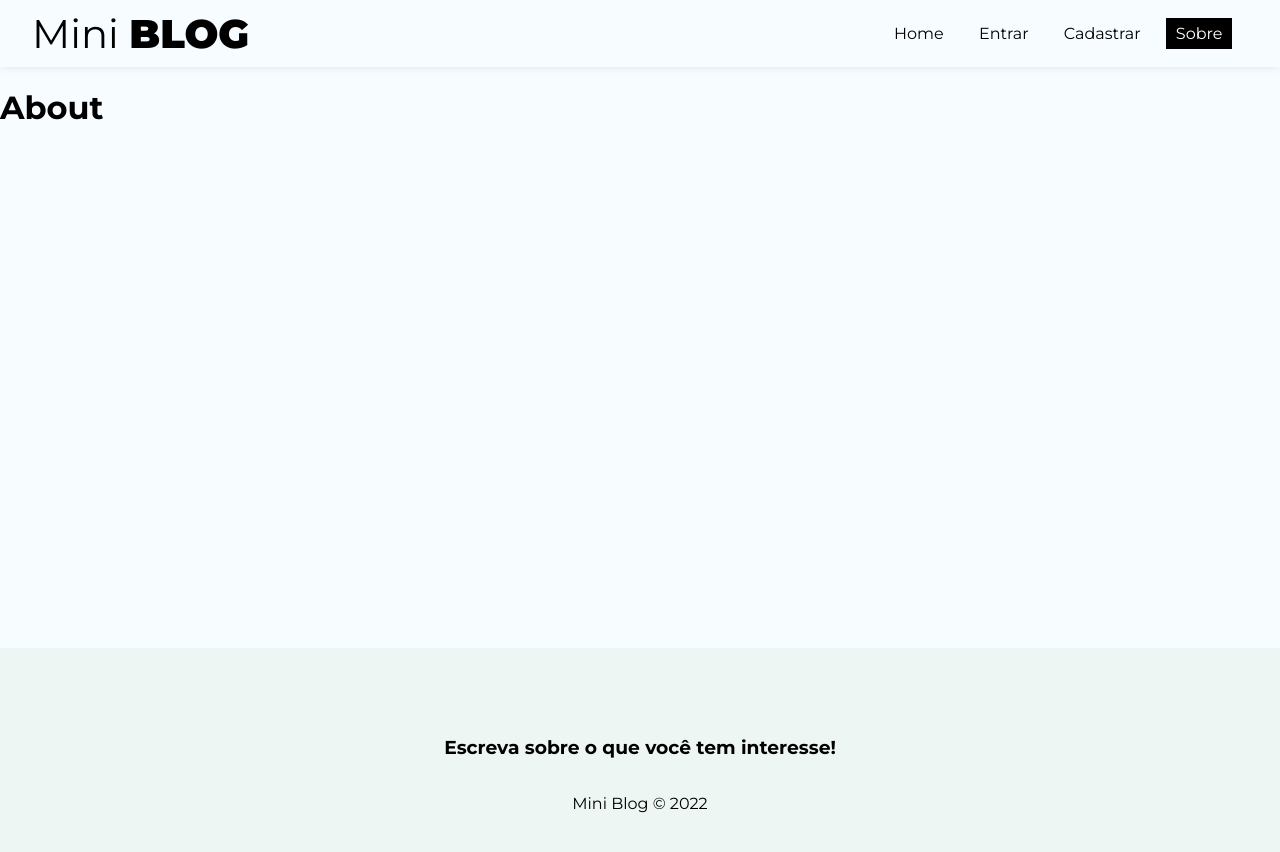
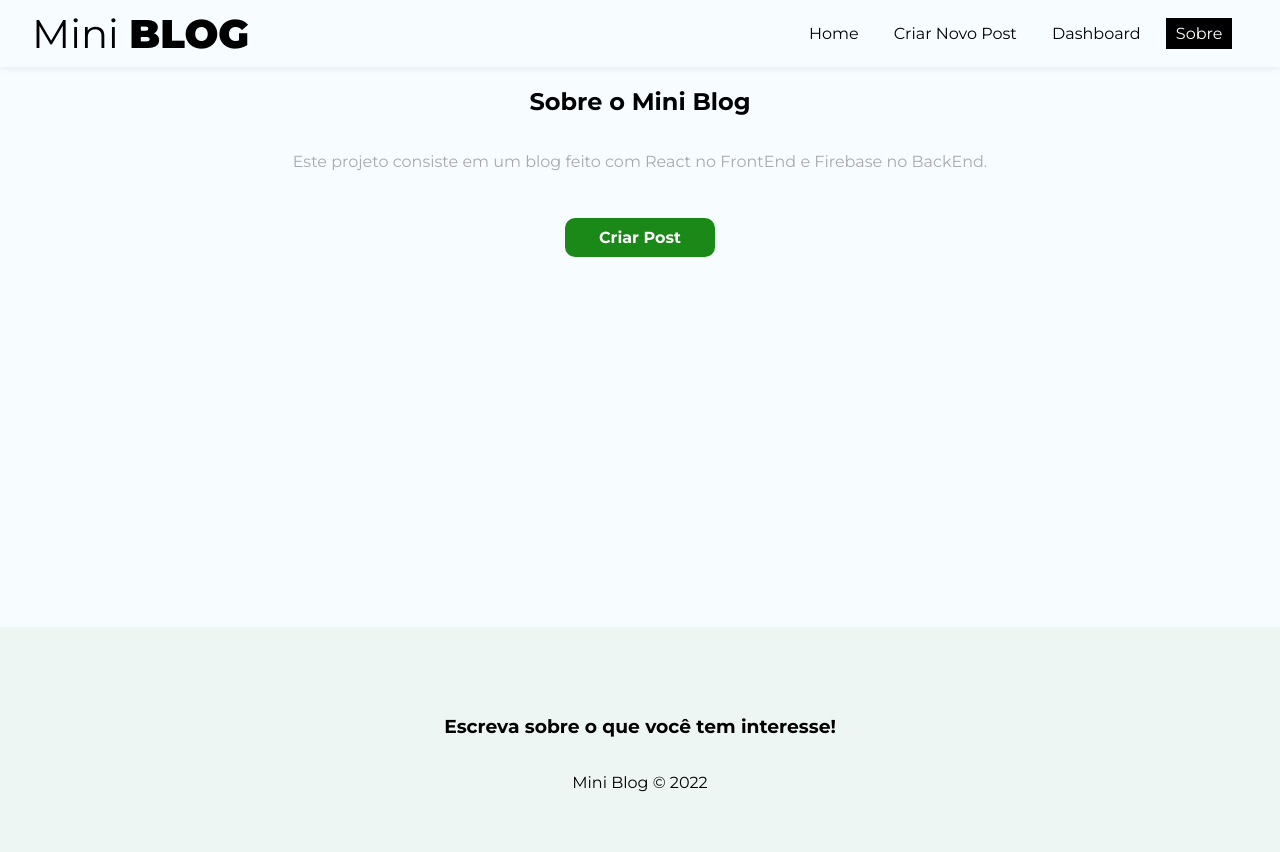
Before and after one commit to soutodev/miniBlog, a React (Vite) app: page /about in a window 1280 px wide. Shown: the top 852 px of the page. Built offline with nearby package versions, Linux system fonts and the light colour scheme; no server answers; sample sign-in values are in the browser's storage.

Commit message:
Bloqueando acesso de usuarios não logados

```diff
--- a/src/App.jsx
+++ b/src/App.jsx
@@ -3,21 +3,24 @@
 import { BrowserRouter, Routes, Route, Navigate } from 'react-router-dom'
 import { onAuthStateChanged } from 'firebase/auth';
 
-//hooks
+// hooks
 import { useState, useEffect } from 'react';
 import { useAuthentication } from './hooks/useAuthentication';
 
-//context
+// context
 import { AuthProvider } from "./context/AuthContext";
 
-
+// components
 import Navbar from './components/Navbar'
 import Footer from './components/Footer'
 
+// pages
 import Home from './pages/Home/Home'
 import About from './pages/About/About'
 import Login from './pages/Login/Login'
 import Register from './pages/Register/Register'
+import CreatePost from './pages/CreatePost/CreatePost'
+import Dashboard from './pages/Dashboard/Dashboard'
 
 function App() {
 
@@ -47,8 +50,10 @@
             <Routes>
               <Route path='/' element={<Home />} />
               <Route path='/about' element={<About />} />
-              <Route path='/login' element={<Login />} />
-              <Route path='/register' element={<Register />} />
+              <Route path='/login' element={!user ? <Login /> : <Navigate to="/" />} />
+              <Route path='/register' element={!user ? <Register /> : <Navigate to="/"/>} />
+              <Route path='/posts/create' element={user ? <CreatePost/> : <Navigate to="/login"/>} />
+              <Route path='/dashboard' element={user ? <Dashboard/> : <Navigate to="/login"/>} />
             </Routes>
           </div>
         <Footer />
--- a/src/components/Navbar.jsx
+++ b/src/components/Navbar.jsx
@@ -1,9 +1,16 @@
 import React from 'react';
 import {  NavLink  } from 'react-router-dom';
+
+import {  useAuthentication  } from "../hooks/useAuthentication";
+
+import {  useAuthValue  } from "../context/AuthContext"
 
 import styles from './Navbar.module.css';
 
 const Navbar = () => {
+
+  const {user} = useAuthValue();
+
   return (
     <nav className={styles.navbar}>
         <NavLink to="/" className={styles.brand}>
@@ -12,16 +19,49 @@
 
         <ul className={styles.links_list}>
             <li>
-                <NavLink to="/" className={({isActive}) => (isActive ? styles.active : "")}>Home</NavLink>
+                <NavLink to="/" className={({isActive}) => (isActive ? styles.active : "")}>
+                    Home
+                </NavLink>
             </li>
+            {!user && (
+                <>
+                    <li>
+                        <NavLink to="/login"
+                            className={({isActive}) => (isActive ? styles.active : "")}>
+                            Entrar
+                        </NavLink>
+                    </li>
+                    <li>
+                        <NavLink to="/register"
+                            className={({isActive}) => (isActive ? styles.active : "")}>
+                            Cadastrar
+                        </NavLink>
+                    </li>
+                </>
+            )}
+
+            {user && (
+                <>
+                    <li>
+                        <NavLink to="/posts/create"
+                            className={({isActive}) => (isActive ? styles.active : "")}>
+                            Criar Novo Post
+                        </NavLink>
+                    </li>
+                    <li>
+                        <NavLink to="/dashboard"
+                            className={({isActive}) => (isActive ? styles.active : "")}>
+                            Dashboard
+                        </NavLink>
+                    </li>
+                </>
+            )}
+
             <li>
-                <NavLink to="/login" className={({isActive}) => (isActive ? styles.active : "")}>Entrar</NavLink>
-            </li>
-            <li>
-                <NavLink to="/register" className={({isActive}) => (isActive ? styles.active : "")}>Cadastrar</NavLink>
-            </li>
-            <li>
-                <NavLink to="/about" className={({isActive}) => (isActive ? styles.active : "")}>Sobre</NavLink>
+                <NavLink to="/about"
+                    className={({isActive}) => (isActive ? styles.active : "")}>
+                    Sobre
+                </NavLink>
             </li>
         </ul>
     </nav>
--- a/src/pages/About/About.jsx
+++ b/src/pages/About/About.jsx
@@ -1,10 +1,14 @@
 import styles from './About.module.css'
 import React from 'react'
 
+import {Link} from "react-router-dom";
+
 const About = () => {
   return (
-    <div>
-        <h1>About</h1>
+    <div className={styles.about}>
+        <h2>Sobre o Mini <span>Blog</span></h2>
+        <p>Este projeto consiste em um blog feito com React no FrontEnd e Firebase no BackEnd.</p>
+        <Link to="/posts/create" className="btn">Criar Post</Link>
     </div>
   )
 }
--- a/src/pages/About/About.module.css
+++ b/src/pages/About/About.module.css
@@ -0,0 +1,17 @@
+.about {
+    text-align: center;
+    display: flex;
+    flex-direction: column;
+    align-items: center;
+}
+
+.about p {
+    color: #aaa;
+    margin-bottom: 2em;
+}
+
+.about a {
+    display: block;
+    margin-top: 15px;
+    padding: 10px 15px;
+}
--- /dev/null
+++ b/src/pages/CreatePost/CreatePost.jsx
@@ -0,0 +1,12 @@
+import React from 'react'
+import styles from "./CreatePost.module.css";
+
+const CreatePost = () => {
+  return (
+    <div>
+        <h1>CreatePost</h1>
+    </div>
+  )
+}
+
+export default CreatePost
--- /dev/null
+++ b/src/pages/Dashboard/Dashboard.jsx
@@ -0,0 +1,12 @@
+import React from 'react'
+import styles from "./Dashboard.module.css";
+
+const Dashboard = () => {
+  return (
+    <div>
+        <h1>Dashboard</h1>
+    </div>
+  )
+}
+
+export default Dashboard
```
Also changed, not shown: src/pages/CreatePost/CreatePost.module.css (added), src/pages/Dashboard/Dashboard.module.css (added).
